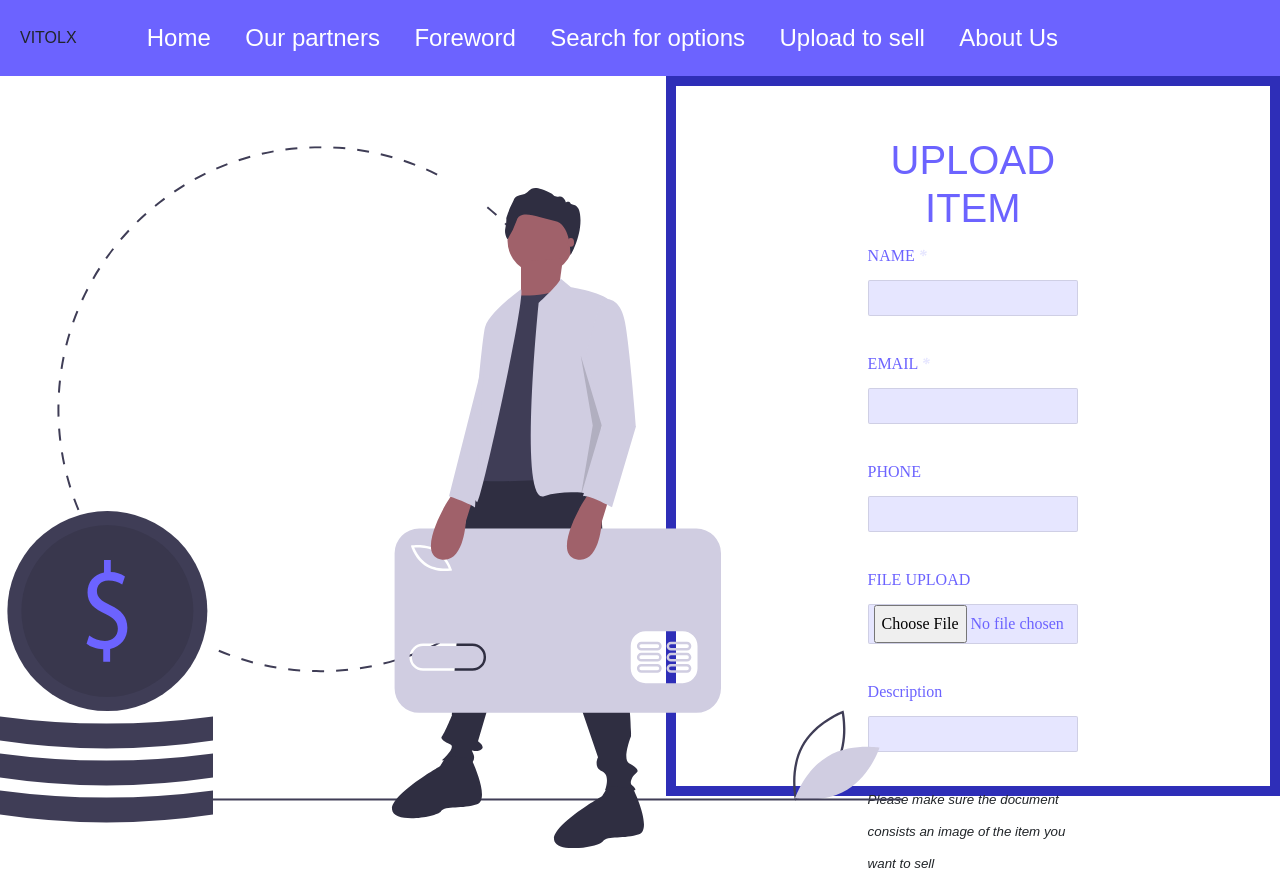
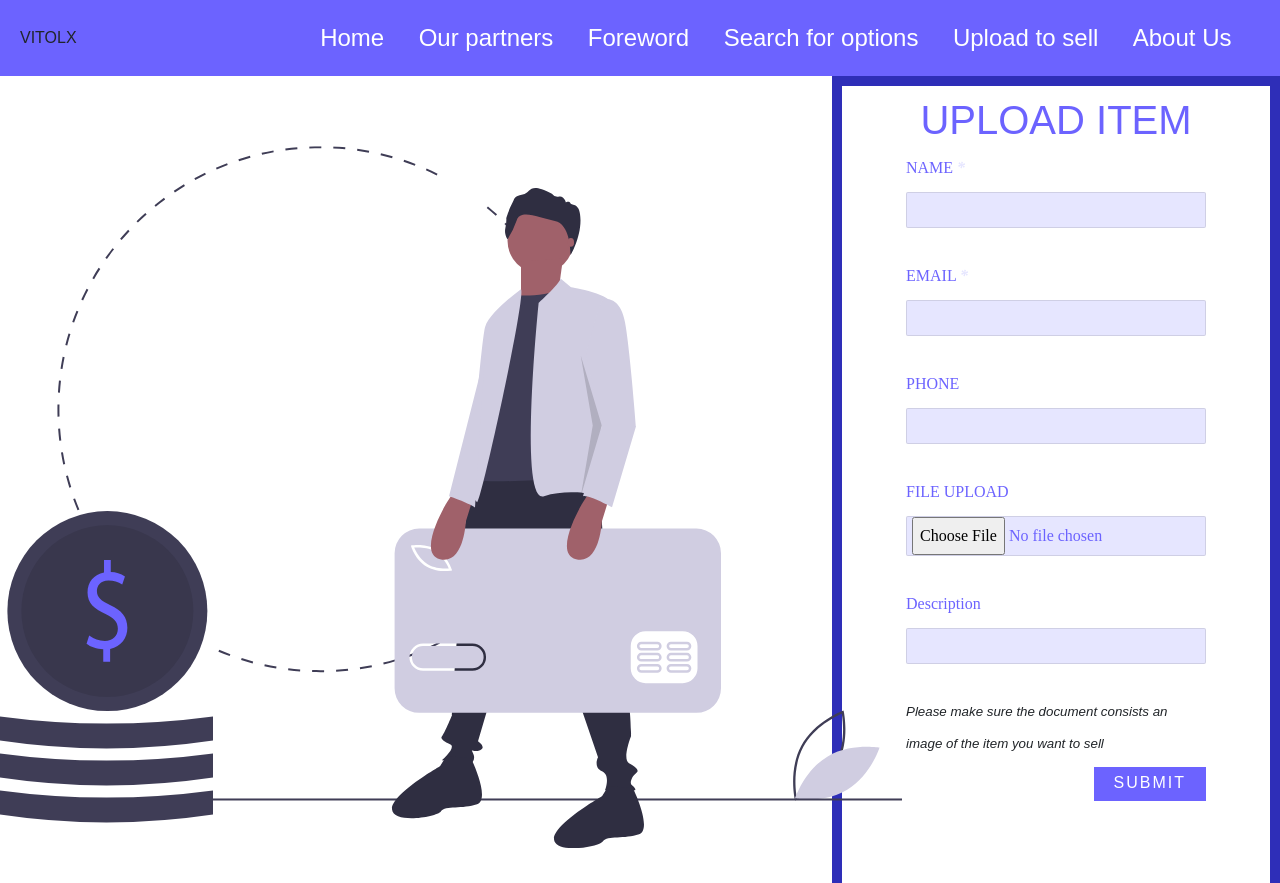
Before and after one commit to Shounak-bhattacharya/VIT-OLX, a plain HTML site: page praccc.html in a window 1280 px wide. Shown: the top 883 px of the page. Drawn offline with nearby package versions, Linux system fonts and the light colour scheme.

```diff
--- a/praccc.html
+++ b/praccc.html
@@ -48,6 +48,7 @@
       /* width: 100%; */
       justify-content: space-evenly;
       padding: 20px;
+      align-self: flex-end;
       position: sticky;
       top: 0;
       z-index: 15;
@@ -58,7 +59,7 @@
     }
 
     .logo {
-      flex: 0.3;
+      flex: 0.9;
     }
 
     .nav-links {
@@ -205,16 +206,16 @@
   .contact-us
   {
   width: 100vw;
-  height: 90vh;
+  height: 120vh;
     background: white;
-    padding: 50px 50px;
+    padding: 10px 10px;
     border-top: 10px solid  #2e2eb8;
     border-bottom: 10px solid  #2e2eb8;
     border-left: 10px solid  #2e2eb8;
     border-right: 10px solid  #2e2eb8;
 
-    padding-right:15%;
-    padding-left:15%;
+    padding-right:5%;
+    padding-left:5%;
 
   }
 
@@ -368,10 +369,10 @@
     </a>
   </div> -->
 <div class="form-final">
-<div style="width:49%; float:left; transform: translateY(10%)">
+<div style="width:30vw; float:left; transform: translateY(10%);">
   <img src="undraw_pay_online_b1hk.svg">
 </div>
-  <div class="contact-us" style="width:48%; float: right;">
+  <div class="contact-us" style="width:35%; float: right;">
         <h1 style="text-align:center; color: #6C63FF;">UPLOAD ITEM</h1>
         <form action="#">
           <label for="customerName">NAME <em>&#x2a;</em></label>
@@ -394,7 +395,7 @@
 </div>
 
 </body>
-  <div class="container-fluid padding" style="position:sticky; margin-top: 980px;">
+  <div class="container-fluid padding" style="position:sticky; margin-top: 900px;">
     <div class="row text-center">
       <div class="col-md-4">
         <a class="navbar-brand" href="#"></a>
```
